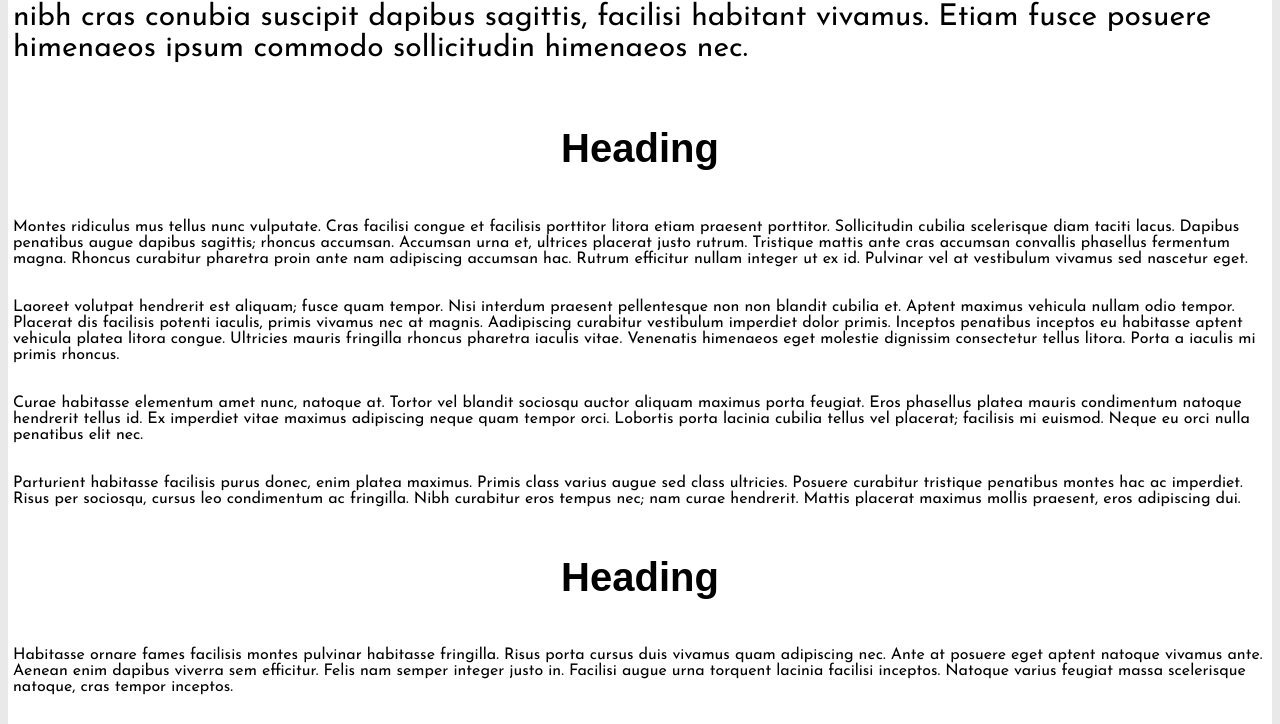
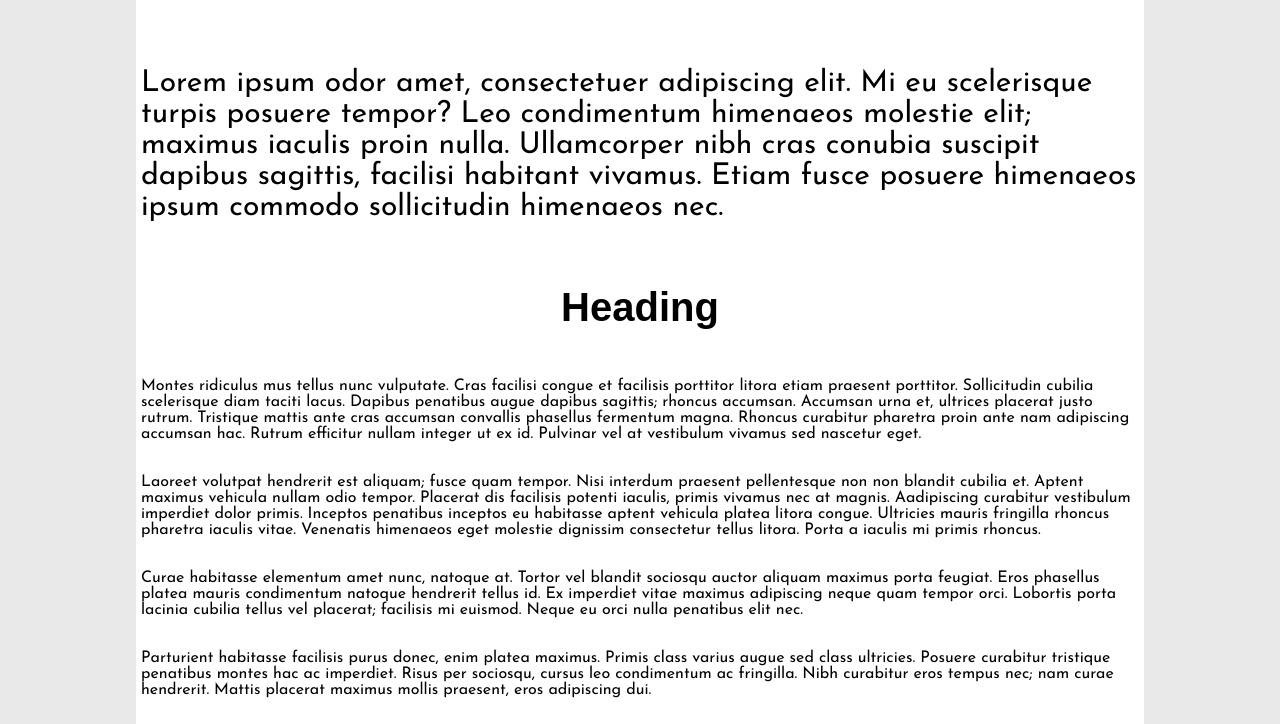
Before and after one commit to HeatherKolinskyBSU/assessment1-cloneTasks, a plain HTML site: page task1-responsiveLayoutAndTypography/index.html in a window 1280 px wide. Shown: the part 723-1447 px from the top of the page. Drawn offline with Linux system fonts and the light colour scheme; a web font is replaced by a local one.

Commit message:
Update 11 - Padding
Pages on tablet (>720px) and desktop (>1024px) now display with the correct amount of padding around the outside of the main content.

```diff
--- a/task1-responsiveLayoutAndTypography/styles.css
+++ b/task1-responsiveLayoutAndTypography/styles.css
@@ -1,6 +1,18 @@
 /* sets the background colour for the entire page */
 body {
     background-color: #e9e9e9;
+}
+
+@media (min-width: 720px) {
+    body {
+        padding: 5%;
+    }
+}
+
+@media (min-width: 1024px) {
+    body {
+        padding: 10%;
+    }
 }
 
 /* Styles the header */
```
